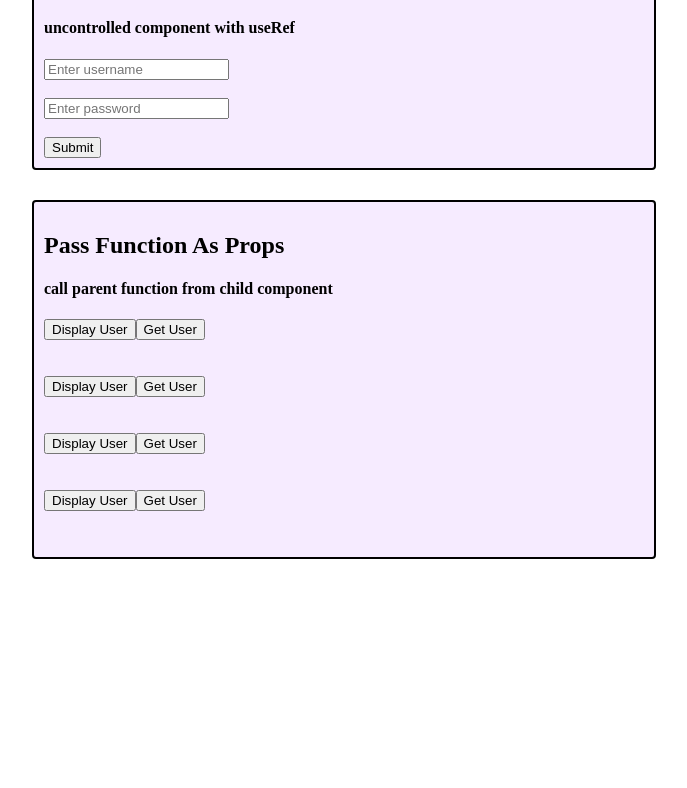
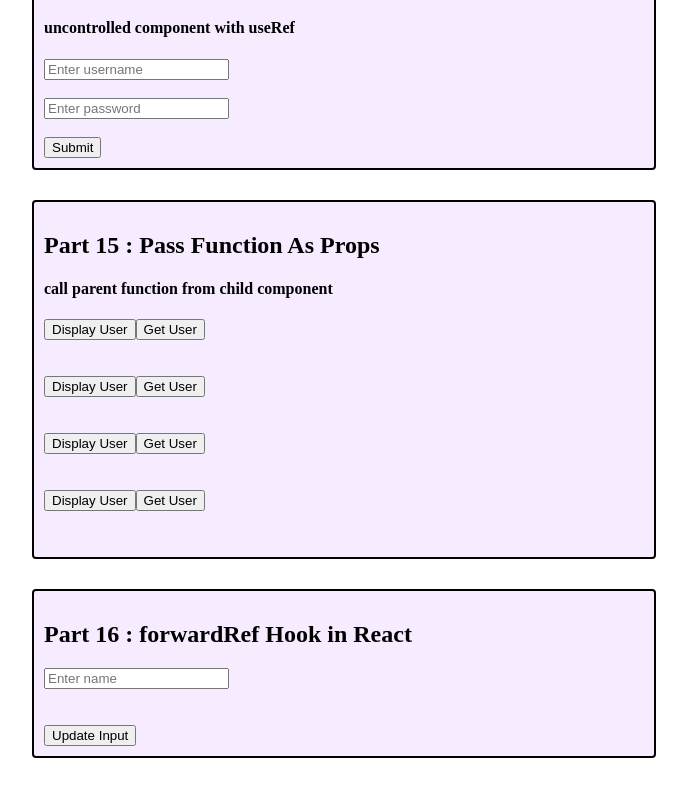
Before and after one commit to SudiptoRahaOfficial/Learning-React-JS, a React (Vite) app: page / in a window 1280 px wide. Shown: the part 8188-8976 px from the top of the page, without its empty margins (296-983 px from the left). Before the commit the page ends 8777 px from the top, so only its background shows below. Built offline with nearby package versions, Linux system fonts and the light colour scheme.

Commit message:
16 - forwardRef hook alternative in react v19+

```diff
--- a/src/15. pass function as props/Passfunctionasprops.jsx
+++ b/src/15. pass function as props/Passfunctionasprops.jsx
@@ -12,7 +12,8 @@ function Passfunctionasprops() {
 
 	return (
 		<div>
-			<h2>Pass Function As Props</h2>
+			<h2>Part 15 : Pass Function As Props</h2>
+
 			<h4>call parent function from child component</h4>
 			<User displayUserName={displayUserName} name='Sudipto' getUser={getUser} /> <br />
 			<br />
--- /dev/null
+++ b/src/16. forwardRef hook/Forwardref.jsx
@@ -0,0 +1,20 @@
+import React, { useRef } from 'react'
+import Input from './Input'
+
+function Forwardref() {
+	const inputRef = useRef()
+	function updateInput() {
+		inputRef.current.value = 'Username'
+		inputRef.current.focus()
+	}
+	return (
+		<div>
+			<h2>Part 16 : forwardRef Hook in React</h2>
+			<Input ref={inputRef} /> <br />
+			<br />
+			<button onClick={updateInput}>Update Input</button>
+		</div>
+	)
+}
+
+export default Forwardref
--- /dev/null
+++ b/src/16. forwardRef hook/Input.jsx
@@ -0,0 +1,11 @@
+import React from 'react'
+
+function Input({ ref }) {
+	return (
+		<div>
+			<input type='text' placeholder='Enter name' ref={ref} />
+		</div>
+	)
+}
+
+export default Input
--- a/src/App.jsx
+++ b/src/App.jsx
@@ -17,6 +17,7 @@ import Useeffect from './12. useEffect hook/Useeffect'
 import Styling from './13. styling in react/Styling'
 import Useref from './14. useRef hook/Useref'
 import Passfunctionasprops from './15. pass function as props/Passfunctionasprops'
+import Forwardref from './16. forwardRef hook/Forwardref'
 
 function App() {
 
@@ -39,6 +40,7 @@ function App() {
 			<Wrapper><Styling /></Wrapper>
 			<Wrapper><Useref /></Wrapper>
 			<Wrapper><Passfunctionasprops /></Wrapper>
+			<Wrapper><Forwardref /></Wrapper>
 		</>
 	)
 }
```
